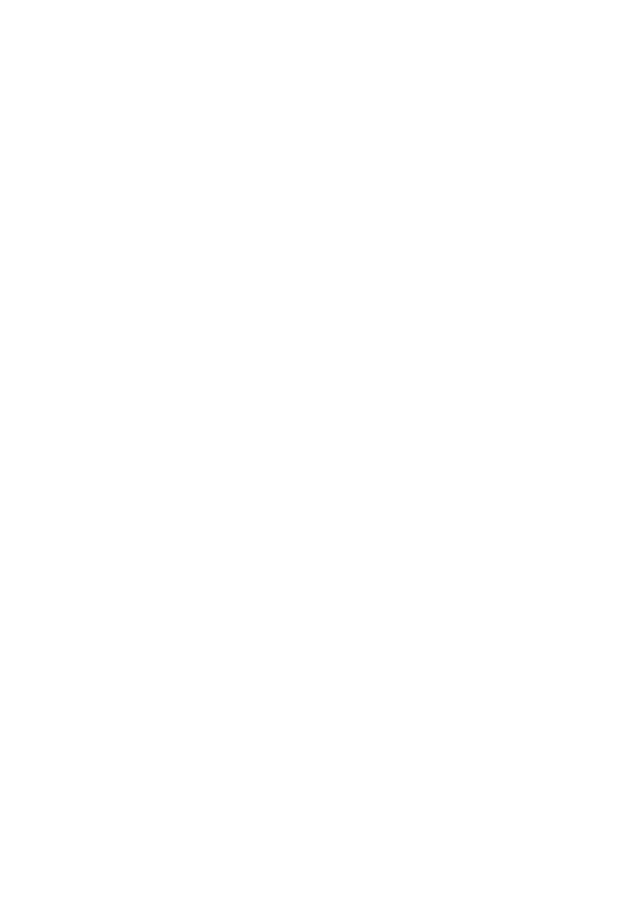
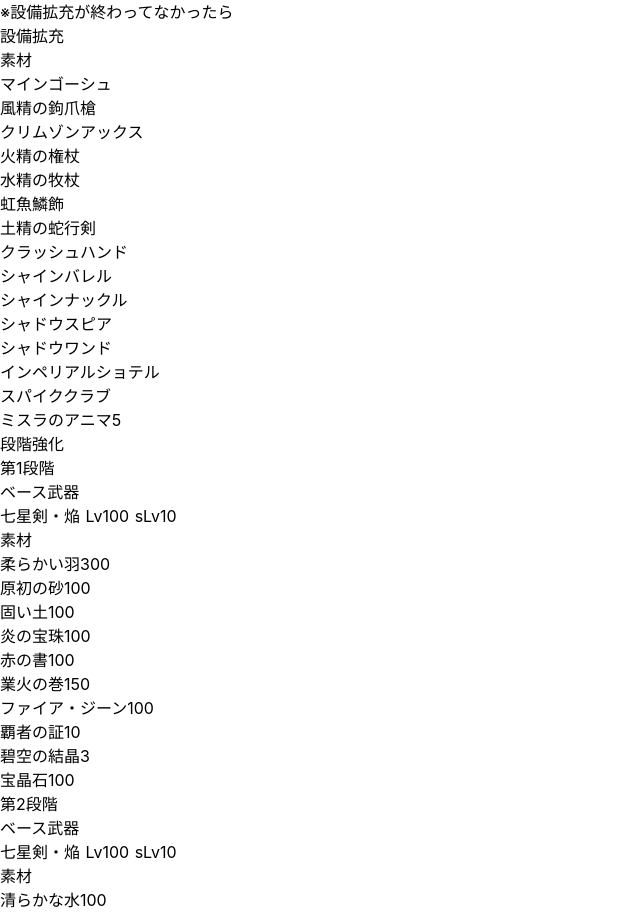
Before and after one commit to ryuhei4k9/road-to-the-eternals, a Nuxt app: page /hoge in a window 1280 px wide. Shown: the part 600-1514 px from the top of the page, without its empty margins (0-640 px from the left). Before the commit the page ends 800 px from the top, so only its background shows below. Built offline with nearby package versions, Linux system fonts and the light colour scheme.

Commit message:
一旦素材完成

```diff
--- a/pages/hoge.vue
+++ b/pages/hoge.vue
@@ -1,7 +1,8 @@
 <template>
   <div class="container">
     <div>
-      <h2>第1段階</h2>
+      <h2>天星器・真</h2>
+      <div>
         <h3>七星剣・真の作成</h3>
         <h4>ベース武器</h4>
         <p>七星剣 Lv100</p>
@@ -15,9 +16,11 @@
           <li>宝晶石100</li>
         </ul>
       </div>
+    </div>
 
     <div>
-      <h2>第2段階</h2>
+      <h2>属性変更</h2>
+      <div>
         <h3>赤き依代の剣の作成</h3>
         <h4>ベース武器</h4>
         <p>朽ち果てた剣 Lv75</p>
@@ -27,15 +30,160 @@
           <li>ファイア・ジーン250</li>
           <li>星晶の欠片250</li>
         </ul>
-
+      </div>
+      <div>
         <h3>七星剣・焔の作成</h3>
         <h4>ベース武器</h4>
-      <p>七星剣・真 Lv100</p>
+        <p>七星剣・真 Lv100 sLv10</p>
         <h4>素材</h4>
         <ul>
           <li>赤き依代の剣 Lv75</li>
           <li>真なる火のアニマ3</li>
         </ul>
+      </div>
+    </div>
+
+    <div>
+      <h2>※設備拡充が終わってなかったら</h2>
+      <div>
+        <h3>設備拡充</h3>
+        <h4>素材</h4>
+        <ul>
+          <li>マインゴーシュ</li>
+          <li>風精の鉤爪槍</li>
+          <li>クリムゾンアックス</li>
+          <li>火精の権杖</li>
+          <li>水精の牧杖</li>
+          <li>虹魚鱗飾</li>
+          <li>土精の蛇行剣</li>
+          <li>クラッシュハンド</li>
+          <li>シャインバレル</li>
+          <li>シャインナックル</li>
+          <li>シャドウスピア</li>
+          <li>シャドウワンド</li>
+          <li>インペリアルショテル</li>
+          <li>スパイククラブ</li>
+          <li>ミスラのアニマ5</li>
+        </ul>
+      </div>
+    </div>
+
+    <div>
+      <h2>段階強化</h2>
+      <div>
+        <h3>第1段階</h3>
+        <h4>ベース武器</h4>
+        <p>七星剣・焔 Lv100 sLv10</p>
+        <h4>素材</h4>
+        <ul>
+          <li>柔らかい羽300</li>
+          <li>原初の砂100</li>
+          <li>固い土100</li>
+          <li>炎の宝珠100</li>
+          <li>赤の書100</li>
+          <li>業火の巻150</li>
+          <li>ファイア・ジーン100</li>
+          <li>覇者の証10</li>
+          <li>碧空の結晶3</li>
+          <li>宝晶石100</li>
+        </ul>
+      </div>
+
+      <div>
+        <h3>第2段階</h3>
+        <h4>ベース武器</h4>
+        <p>七星剣・焔 Lv100 sLv10</p>
+        <h4>素材</h4>
+        <ul>
+          <li>清らかな水100</li>
+          <li>紅黄石100</li>
+          <li>虚ろなる魄100</li>
+          <li>炎の宝珠150</li>
+          <li>赤の書150</li>
+          <li>ファイア・ジーン150</li>
+          <li>赤竜鱗30</li>
+          <li>虹星晶50</li>
+          <li>真なる火のアニマ3</li>
+          <li>碧空の結晶5</li>
+          <li>宝晶石200</li>
+        </ul>
+      </div>
+
+      <div>
+        <h3>第3段階</h3>
+        <h4>ベース武器</h4>
+        <p>七星剣・焔 Lv100 sLv10</p>
+        <h4>素材</h4>
+        <ul>
+          <li>風伯の羽300</li>
+          <li>鷹の羽100</li>
+          <li>予見の双葉80</li>
+          <li>炎の宝珠200</li>
+          <li>紅蓮の宝珠100</li>
+          <li>ファイア・ジーン200</li>
+          <li>コロッサスのアニマ100</li>
+          <li>覇者の証10</li>
+          <li>碧空の結晶7</li>
+          <li>宝晶石300</li>
+        </ul>
+      </div>
+
+      <div>
+        <h3>第4段階</h3>
+        <h4>ベース武器</h4>
+        <p>七星剣・焔 Lv100 sLv10</p>
+        <h4>素材</h4>
+        <ul>
+          <li>渦琥珀100</li>
+          <li>ラクリモサ100</li>
+          <li>オルディネシュタイン80</li>
+          <li>炎の宝珠250</li>
+          <li>ファイア・ジーン250</li>
+          <li>赤竜鱗50</li>
+          <li>虹星晶150</li>
+          <li>真なる火のアニマ3</li>
+          <li>碧空の結晶10</li>
+          <li>宝晶石400</li>
+        </ul>
+      </div>
+
+      <div>
+        <h3>第5段階</h3>
+        <h4>ベース武器</h4>
+        <p>七星剣・焔 Lv100 sLv10</p>
+        <h4>素材</h4>
+        <ul>
+          <li>嵐竜の琥珀眼20</li>
+          <li>プロミネンスリアクター80</li>
+          <li>海神の扇尾20</li>
+          <li>創樹の花蕾20</li>
+          <li>プライマルビット20</li>
+          <li>黒霧の結晶20</li>
+          <li>古代布100</li>
+          <li>覇者の証10</li>
+          <li>碧空の結晶15</li>
+          <li>宝晶石500</li>
+        </ul>
+      </div>
+
+      <div>
+        <h3>第6段階</h3>
+        <h4>ベース武器</h4>
+        <p>七星剣・焔 Lv100 sLv10</p>
+        <h4>素材</h4>
+        <ul>
+          <li>真なる火のアニマ3</li>
+          <li>真なる水のアニマ3</li>
+          <li>真なる土のアニマ3</li>
+          <li>真なる風のアニマ3</li>
+          <li>真なる光のアニマ3</li>
+          <li>真なる闇のアニマ3</li>
+          <li>虹星晶250</li>
+          <li>碧空の結晶30</li>
+          <li>ヒヒイロカネ1</li>
+          <li>宝晶石500</li>
+        </ul>
+      </div>
     </div>
   </div>
 </template>
```
Lines whose indentation alone changed are shown as unchanged.
